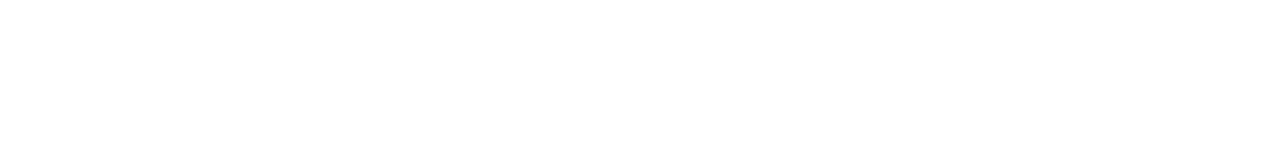
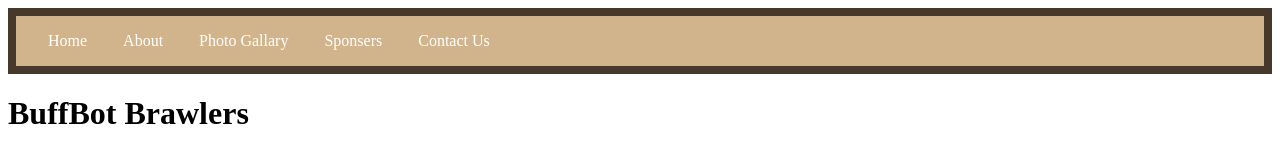
Before and after one commit to Alexander-Baker-1/BuffBot-Brawlers, a plain HTML site: page index.html in a window 1280 px wide. Drawn offline with Linux system fonts and the light colour scheme; files that its build step writes are made by us from their sources.

Commit message:
Added nav bar and about page

```diff
--- a/index.html
+++ b/index.html
@@ -4,9 +4,18 @@
     <meta charset="UTF-8">
     <meta name="viewport" content="width=device-width, initial-scale=1.0">
     <title>BuffBot Brawlers</title>
-    <link rel="stylesheet" href="./resourced/css/index.css">
+    <link rel="stylesheet" href="./resources/css/index.css">
 </head>
 <body>
-
+    <header>
+        <ul class="navbar">
+            <li class="page">Home</li>
+            <a class="page" href="./about.html">About</a>
+            <li class="page">Photo Gallary</li>
+            <li class="page">Sponsers</li>
+            <li class="page">Contact Us</li>
+        </ul>
+    </header>
+    <h1>BuffBot Brawlers</h1>
 </body>
 </html>
--- a/resources/css/index.css
+++ b/resources/css/index.css
@@ -0,0 +1,16 @@
+.navbar{
+    list-style-type: none;
+    margin: 0;
+    padding: 1rem;
+    background-color: tan;
+    border-style: solid;
+    border-width: 0.5rem;
+    border-color: rgb(70, 56, 42);
+  }
+
+.page {
+    display: inline;
+    padding: 1rem;
+    color: white;
+    text-decoration: none;
+}
```
Also changed, not shown: about.html (added).
